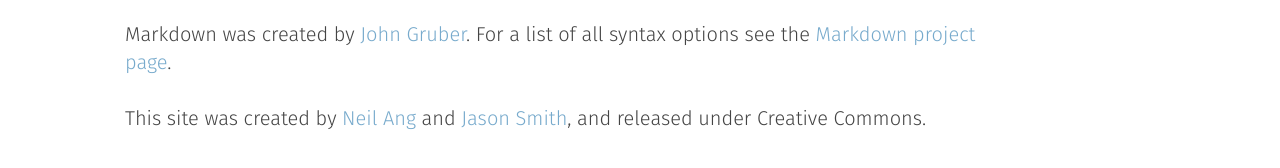
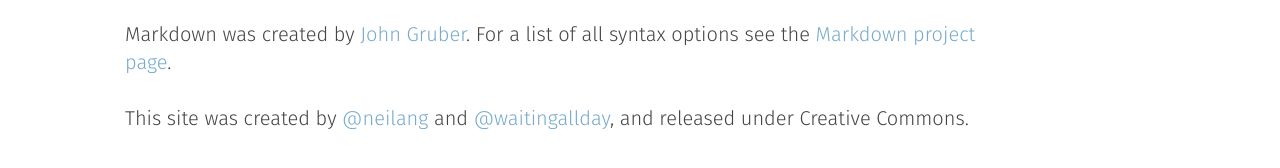
Before and after one commit to waitingallday/howtomarkdown, a Jekyll site: the page built from index.html, in a window 1280 px wide and 900 px high, scrolled down 2217 px. Shown: the part 710-878 px from the top of the window. Built offline with Jekyll 4.4.1, drawn with Linux system fonts in a browser that asks for light colours; nearby versions of some CDN libraries.

Commit message:
change to twitter links instead, my website sucks

```diff
--- a/_includes/about.md
+++ b/_includes/about.md
@@ -1,3 +1,3 @@
 Markdown was created by [John Gruber](http://daringfireball.net/projects/markdown/). For a list of all syntax options see the [Markdown project page](http://daringfireball.net/projects/markdown/syntax).
 
-This site was created by [Neil Ang](http://neilang.com/) and [Jason Smith](http://waitingallday.com/), and released under Creative Commons.
+This site was created by [@neilang](http://twitter.com/neilang) and [@waitingallday](http://twitter.com/waitingallday), and released under Creative Commons.
```
